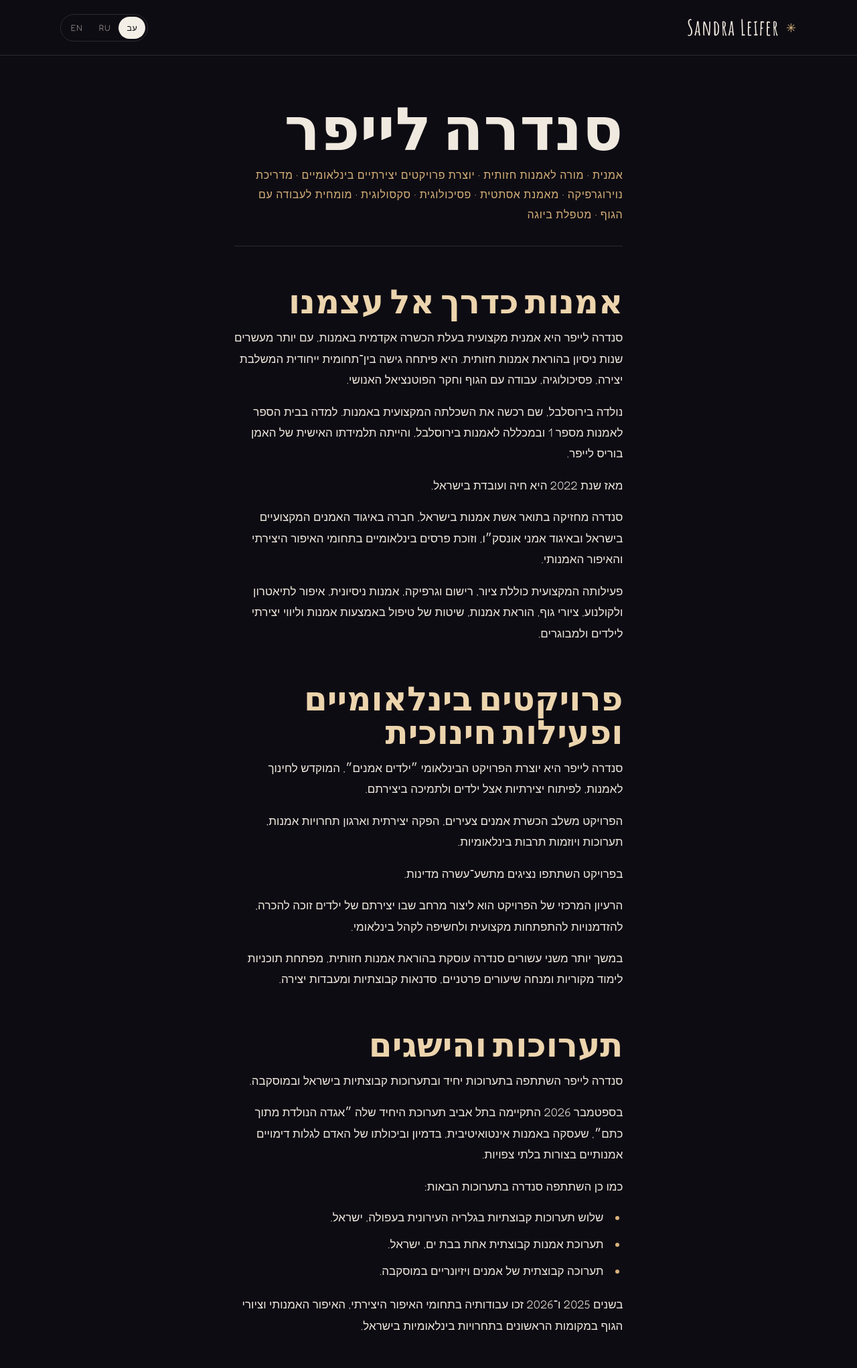
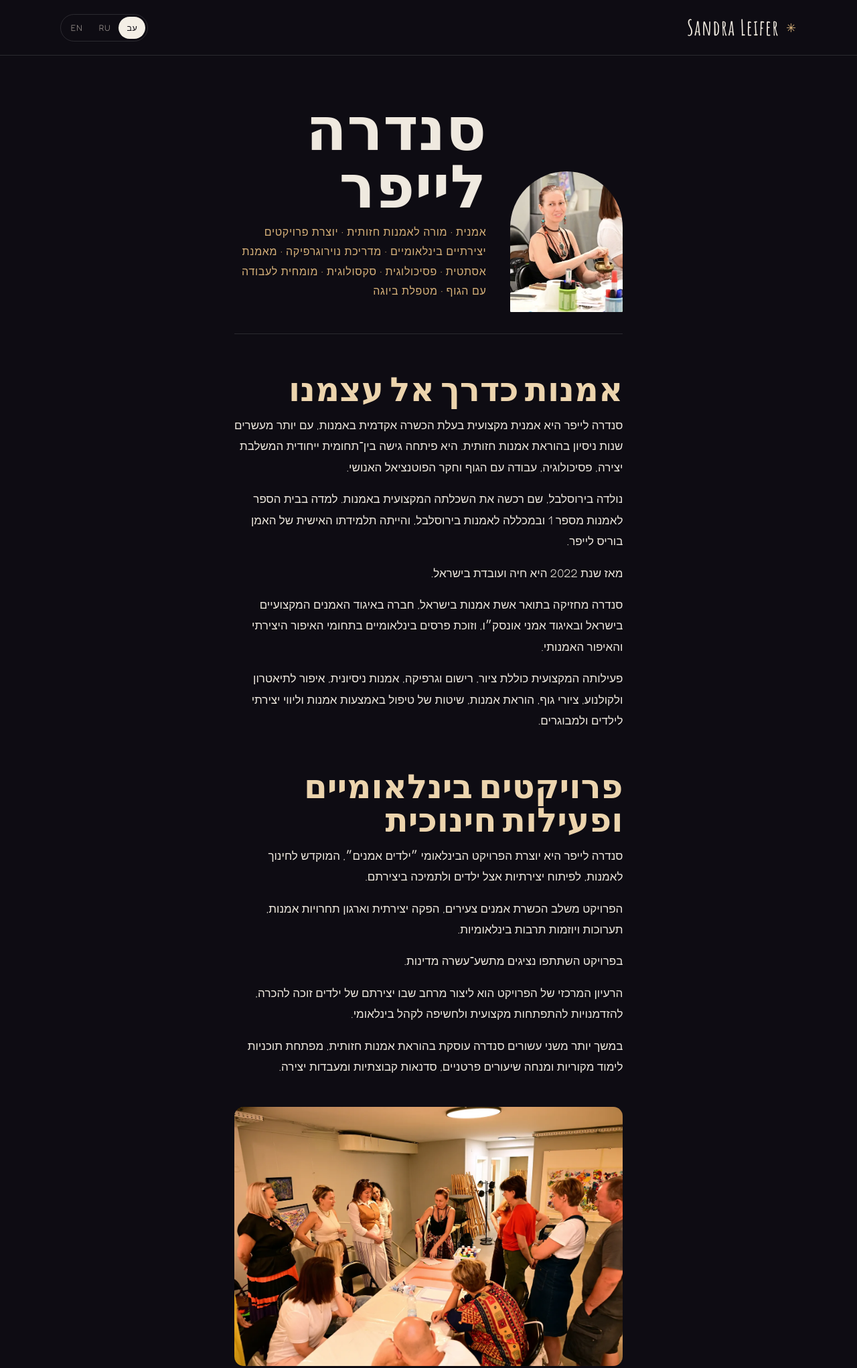
Before and after one commit to eligrumman/sandra-books, a plain HTML site: page dist/about/index.html in a window 1280 px wide. Shown: the top 2043 px of the page at 67% size. Drawn offline with Linux system fonts and the light colour scheme.

Commit message:
Bio page: add profile portrait beside the heading and a workshop photo in the teaching section
Claude-Session: https://claude.ai/code/session_01PbMySSxLJb6ecKYKh6mbLa

```diff
--- a/dist/about/index.html
+++ b/dist/about/index.html
@@ -34,8 +34,13 @@
   </div>
 </header>
 <main class="bio" id="bio">
+<div class="bio-intro">
+<img class="bio-portrait" src="../assets/img/portrait-900.webp" width="580" height="725" alt="סנדרה לייפר" decoding="async">
+<div class="bio-intro-text">
 <h1>סנדרה לייפר</h1>
 <p class="bio-roles">אמנית · מורה לאמנות חזותית · יוצרת פרויקטים יצירתיים בינלאומיים · מדריכת נוירוגרפיקה · מאמנת אסתטית · פסיכולוגית · סקסולוגית · מומחית לעבודה עם הגוף · מטפלת ביוגה</p>
+</div>
+</div>
 <h2>אמנות כדרך אל עצמנו</h2>
 <p>סנדרה לייפר היא אמנית מקצועית בעלת הכשרה אקדמית באמנות, עם יותר מעשרים שנות ניסיון בהוראת אמנות חזותית. היא פיתחה גישה בין־תחומית ייחודית המשלבת יצירה, פסיכולוגיה, עבודה עם הגוף וחקר הפוטנציאל האנושי.</p>
 <p>נולדה בירוסלבל, שם רכשה את השכלתה המקצועית באמנות. למדה בבית הספר לאמנות מספר 1 ובמכללה לאמנות בירוסלבל, והייתה תלמידתו האישית של האמן בוריס לייפר.</p>
@@ -48,6 +53,7 @@
 <p>בפרויקט השתתפו נציגים מתשע־עשרה מדינות.</p>
 <p>הרעיון המרכזי של הפרויקט הוא ליצור מרחב שבו יצירתם של ילדים זוכה להכרה, להזדמנויות להתפתחות מקצועית ולחשיפה לקהל בינלאומי.</p>
 <p>במשך יותר משני עשורים סנדרה עוסקת בהוראת אמנות חזותית, מפתחת תוכניות לימוד מקוריות ומנחה שיעורים פרטניים, סדנאות קבוצתיות ומעבדות יצירה.</p>
+<figure class="bio-photo"><img src="../assets/img/studio/ws-4.webp" width="1400" height="933" alt="סנדרה לייפר מנחה סדנת אמנות סביב שולחן עבודה" loading="lazy" decoding="async"></figure>
 <h2>תערוכות והישגים</h2>
 <p>סנדרה לייפר השתתפה בתערוכות יחיד ובתערוכות קבוצתיות בישראל ובמוסקבה.</p>
 <p>בספטמבר 2026 התקיימה בתל אביב תערוכת היחיד שלה ״אגדה הנולדת מתוך כתם״, שעסקה באמנות אינטואיטיבית, בדמיון וביכולתו של האדם לגלות דימויים אמנותיים בצורות בלתי צפויות.</p>
--- a/dist/assets/css/bio.css
+++ b/dist/assets/css/bio.css
@@ -3,8 +3,13 @@
 .bio-head{display:flex;justify-content:space-between;align-items:center;gap:20px;padding:14px var(--pad-x);border-bottom:1px solid var(--line)}
 .bio-tools{display:flex;align-items:center;gap:18px}
 .bio{max-width:760px;margin:0 auto;padding:clamp(28px,5vw,64px) var(--pad-x) clamp(48px,7vw,96px);overflow-wrap:break-word}
+.bio-intro{display:flex;align-items:flex-end;gap:clamp(20px,3vw,36px);margin:0 0 clamp(28px,4vw,48px);padding-bottom:clamp(20px,3vw,32px);border-bottom:1px solid var(--line)}
+.bio-portrait{flex:none;width:clamp(120px,16vw,168px);height:auto;aspect-ratio:4/5;object-fit:cover;border-radius:999px 999px 14px 14px;filter:saturate(.92)}
+.bio-intro-text{min-width:0}
+.bio-photo{margin:clamp(28px,4vw,44px) 0 0}
+.bio-photo img{display:block;width:100%;height:auto;border-radius:14px;filter:saturate(.95)}
 .bio h1{font-family:var(--serif);font-weight:700;font-size:clamp(52px,7vw,96px);line-height:.95;margin:0 0 14px}
-.bio-roles{margin:0 0 clamp(28px,4vw,48px);padding-bottom:clamp(20px,3vw,32px);border-bottom:1px solid var(--line);font-size:clamp(14px,1.5vw,16px);line-height:1.7;letter-spacing:.04em;color:var(--gold)}
+.bio-roles{margin:0;font-size:clamp(14px,1.5vw,16px);line-height:1.7;letter-spacing:.04em;color:var(--gold)}
 .bio h2{font-family:var(--serif);font-weight:700;font-size:clamp(34px,4vw,50px);line-height:1;margin:clamp(34px,5vw,56px) 0 14px;color:var(--gold-soft)}
 .bio p{margin:0 0 16px;line-height:1.85}
 .bio-list{margin:0 0 20px;padding-inline-start:1.4em;list-style:disc}
@@ -15,4 +20,4 @@
 .bio-quote blockquote p{margin:0;font-family:var(--serif);font-size:clamp(28px,3.4vw,42px);line-height:1.15;font-weight:700;color:var(--text)}
 .bio-quote em{font-style:italic}
 .bio-quote figcaption{margin-top:16px;padding-inline-start:clamp(16px,2.4vw,26px);font-size:15px;letter-spacing:.08em;color:var(--gold)}
-@media (max-width:520px){.bio-head{padding:12px 20px}.bio-head .wordmark{font-size:19px}}
+@media (max-width:520px){.bio-intro{flex-direction:column;align-items:flex-start}.bio-head{padding:12px 20px}.bio-head .wordmark{font-size:19px}}
```
Also changed, not shown: dist/en/about/index.html (+6 -0 lines), dist/ru/about/index.html (+6 -0 lines), tools/build-pages.mjs (+13 -3 lines).
